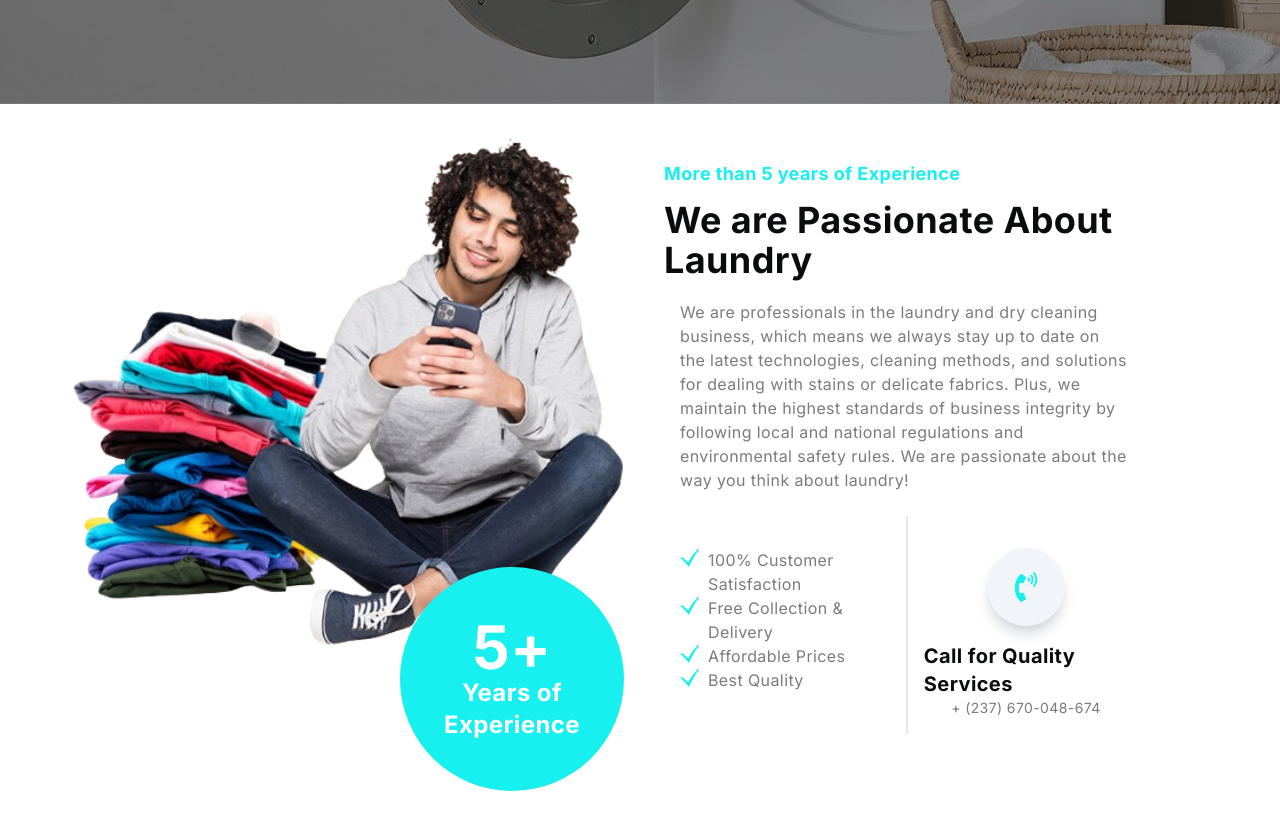
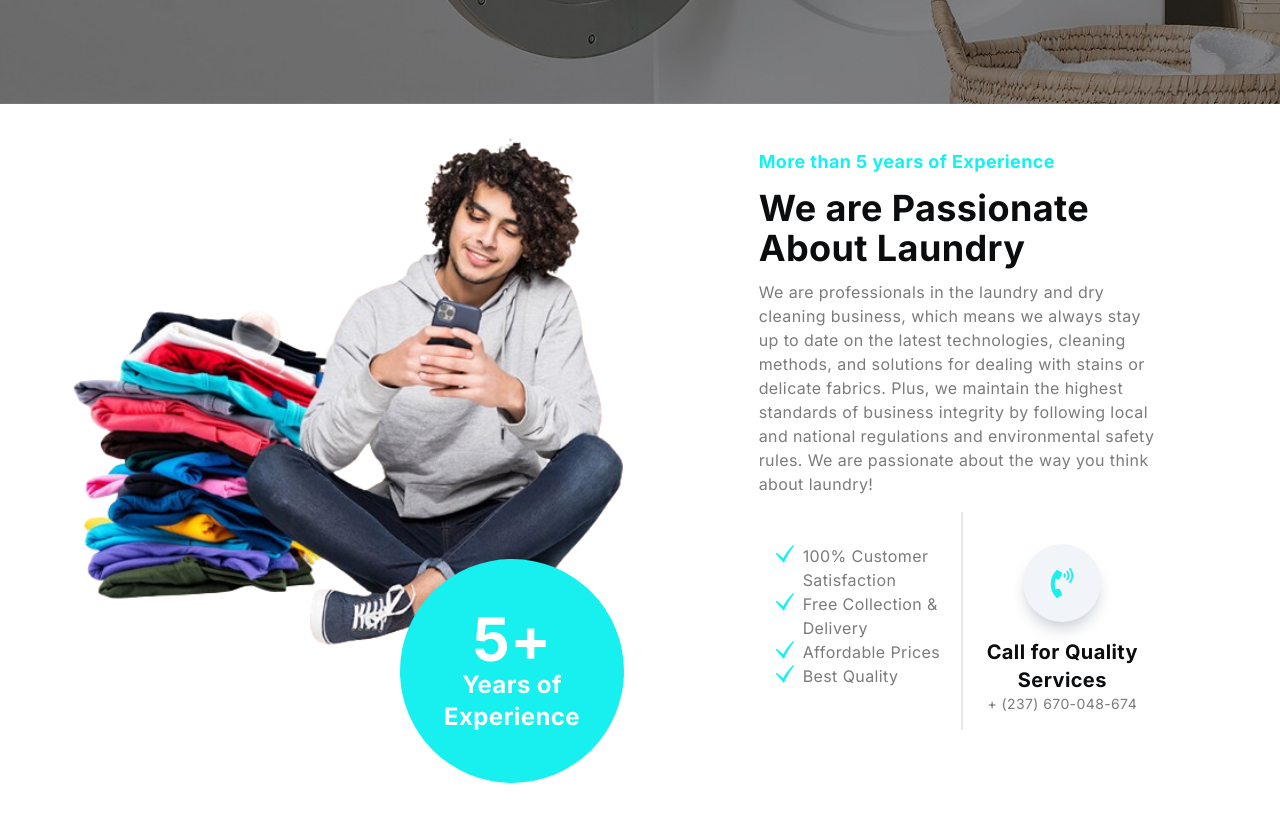
Before and after one commit to tafonhubertnwana/pressedLaundry, a Next.js app: page / in a window 1280 px wide. Shown: the part 340-1170 px from the top of the page. Built offline with nearby package versions, Linux system fonts and the light colour scheme.

Commit message:
debugging

```diff
--- a/app/page.tsx
+++ b/app/page.tsx
@@ -83,15 +83,17 @@ export default function Home() {
 
               </div>
             </div>
-            <div className="flex flex-cols m-6 lg:w-[75%] w-full ">
-              <div className="content-center">
+            <div className='w-full lg:container xl:w-2/3 m-auto'>
+
+              <div className="flex flex-cols ">
+                <div className=" p-3 content-center">
                   <p className='text-[#18F0F0] lg:text-lg font-bold'>More than 5 years of  Experience </p>
                   <h5 className='py-3'>We are Passionate About Laundry</h5>
-                <p className=' w-full p-2 px-4 '>
+                  <p className=' w-full  '>
                   We are professionals in the laundry and dry cleaning business, which means we always stay up to date on the latest technologies, cleaning methods, and solutions for dealing with stains or delicate fabrics. Plus, we maintain the highest standards of business integrity by following local and national regulations and environmental safety rules. We are passionate about the way you think about laundry!
                   </p>
                   <div className='md:flex py-4'>
-                  <div className='border-r-2 p-4'>
+                    <div className='lg:border-r-2 p-4'>
                       <ul className='py-4'>
                         <li className='flex'><span><GiCheckMark  size={20} className='text-[#18F0F0]' /></span> <p className='pl-2'>100% Customer Satisfaction</p></li>
                         <li className='flex'><span><GiCheckMark  size={20} className='text-[#18F0F0]'/></span> <p className='pl-2'>Free Collection & Delivery</p></li>
@@ -104,8 +106,9 @@ export default function Home() {
                         <div  className='p-6 bg-slate-100  rounded-full my-4 shadow-gray-300 shadow-lg'>
                         < FaPhoneVolume size={30} className='text-[#18F0F0]' />
                         </div>
-                      <span className='text-sm lg:text-xl font-bold'>Call for Quality Services</span>
+                        <span className='text-sm lg:text-xl font-bold text-center'>Call for Quality Services</span>
                         <p className="text-sm group-hover:text-[#18F0F0]">+ (237) 670-048-674</p>
+                      </div>
                     </div>
                   </div>
                 </div>
```
Lines whose indentation alone changed are shown as unchanged.
